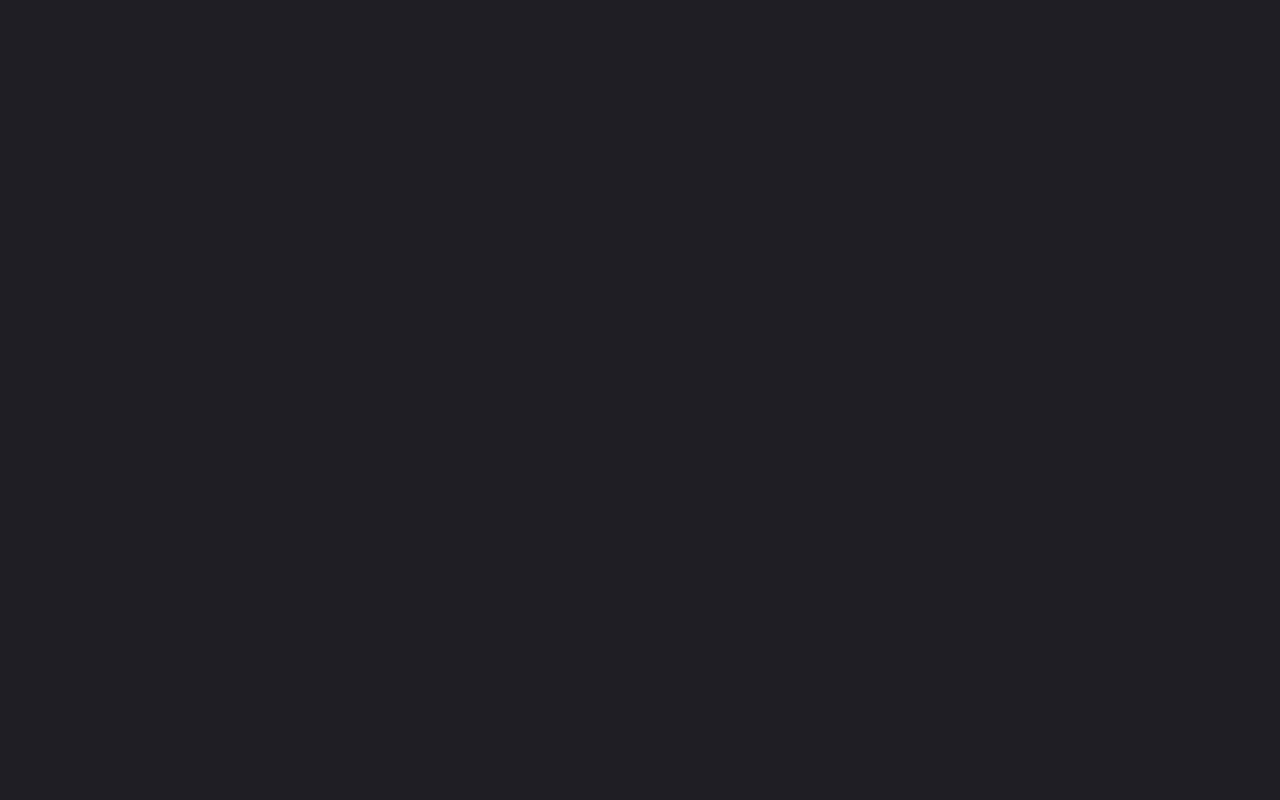
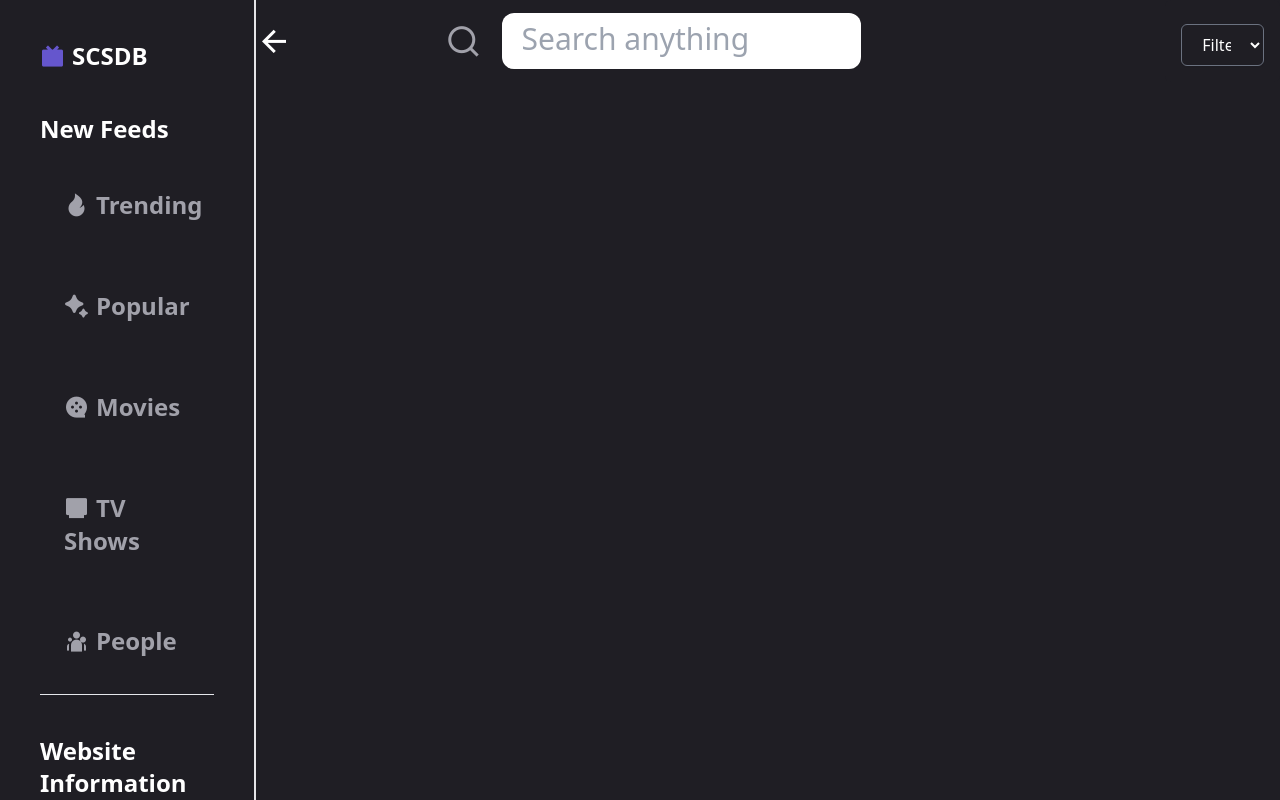
Before and after one commit to siddharthswami23/SCSDB, a React (Vite) app: page /trending in a window 1280 px wide. Before the commit this address had no page. Shown: the top 800 px of the page. Built offline with nearby package versions, Linux system fonts and the light colour scheme.

Commit message:
new feartures

```diff
--- a/src/App.jsx
+++ b/src/App.jsx
@@ -1,12 +1,14 @@
 import React from "react";
 import { Route, Routes } from "react-router-dom";
 import Home from "./Components/Home";
+import Trending from "./Components/Trending";
 
 const App = () => {
   return (
     <div className="w-full min-h-screen bg-[#1F1E24] text-white">
       <Routes>
         <Route path="/" element={<Home />} />
+        <Route path="/trending" element={<Trending />} />
       </Routes>
     </div>
   );
--- a/src/Components/Home.jsx
+++ b/src/Components/Home.jsx
@@ -4,6 +4,7 @@ import TopNav from "./partials/TopNav";
 import axios from "../utils/Axios";
 import Header from "./partials/Header";
 import HorizontalCards from "./partials/HorizontalCards";
+import Loading from "./Loading";
 
 const Home = () => {
   document.title = "SCSDB | HomePage";
@@ -34,15 +35,13 @@ const Home = () => {
     <div className="w-full h-full flex">
       <SideNav />
       <div className="w-[80%] h-full p-3">
-        <TopNav />
+        <TopNav left={19} />
         <Header WallPaper={WallPaper} />
         <HorizontalCards data={data} />
       </div>
     </div>
   ) : (
-    <div className="w-full h-full flex items-center justify-center">
-      <h1 className="text-3xl text-white">Loading...</h1>
-    </div>
+    <Loading />
   );
 };
 
--- /dev/null
+++ b/src/Components/Loading.jsx
@@ -0,0 +1,11 @@
+import React from "react";
+
+const Loading = () => {
+  return (
+    <div className="w-full min-h-screen flex items-center justify-center">
+      <h1 className="text-9xl text-white">Loading...</h1>
+    </div>
+  );
+};
+
+export default Loading;
--- /dev/null
+++ b/src/Components/Trending.jsx
@@ -0,0 +1,33 @@
+import React from "react";
+import SideNav from "./partials/SideNav";
+import TopNav from "./partials/TopNav";
+import DropDown from "./partials/DropDown";
+import { useNavigate } from "react-router-dom";
+
+const Trending = () => {
+  const navigate = useNavigate();
+  return (
+    <div className="w-full h-full flex">
+      <SideNav />
+      <div className="w-[80%]">
+        <div className="w-full flex items-center">
+          <i
+            onClick={() => navigate(-1)}
+            className="ri-arrow-left-line text-4xl  cursor-pointer"
+          ></i>
+          <TopNav left={21} />
+          <DropDown
+            title="Filter"
+            options={[
+              { value: "tv", label: "TV" },
+              { value: "movie", label: "Movie" },
+              { value: "all", label: "All" },
+            ]}
+          />
+        </div>
+      </div>
+    </div>
+  );
+};
+
+export default Trending;
--- a/src/Components/partials/SideNav.jsx
+++ b/src/Components/partials/SideNav.jsx
@@ -10,23 +10,38 @@ const SideNav = () => {
       </h1>
       <nav className="flex flex-col gap-5 text-zinc-400 text-2xl">
         <h1 className="text-white font-bold text-2xl mt-10 nb-5">New Feeds</h1>
-        <Link className="hover:bg-[#6556CD] hover:text-white font-semibold rounded-lg p-6 duration-300">
+        <Link
+          to="/trending"
+          className="hover:bg-[#6556CD] hover:text-white font-semibold rounded-lg p-6 duration-300"
+        >
           <i className="mr-2 ri-fire-fill"></i>
           Trending
         </Link>
-        <Link className="hover:bg-[#6556CD] hover:text-white font-semibold rounded-lg p-6 duration-300">
+        <Link
+          to="/popular"
+          className="hover:bg-[#6556CD] hover:text-white font-semibold rounded-lg p-6 duration-300"
+        >
           <i className="mr-2 ri-bard-fill"></i>
           Popular
         </Link>
-        <Link className="hover:bg-[#6556CD] hover:text-white font-semibold rounded-lg p-6 duration-300">
+        <Link
+          to="/movies"
+          className="hover:bg-[#6556CD] hover:text-white font-semibold rounded-lg p-6 duration-300"
+        >
           <i className="mr-2 ri-movie-2-fill"></i>
           Movies
         </Link>
-        <Link className="hover:bg-[#6556CD] hover:text-white font-semibold rounded-lg p-6 duration-300">
+        <Link
+          to="/shows"
+          className="hover:bg-[#6556CD] hover:text-white font-semibold rounded-lg p-6 duration-300"
+        >
           <i className="mr-2 ri-tv-2-fill"></i>
           TV Shows
         </Link>
-        <Link className="hover:bg-[#6556CD] hover:text-white font-semibold rounded-lg p-6 duration-300">
+        <Link
+          to="/people"
+          className="hover:bg-[#6556CD] hover:text-white font-semibold rounded-lg p-6 duration-300"
+        >
           <i className="mr-2 ri-team-fill"></i>
           People
         </Link>
--- a/src/Components/partials/TopNav.jsx
+++ b/src/Components/partials/TopNav.jsx
@@ -2,12 +2,11 @@ import axios from "../../utils/Axios";
 import React, { useEffect, useState } from "react";
 import { Link } from "react-router-dom";
 
-const TopNav = () => {
-  const [query, setquery] = useState("");
-  const [Searches, setSearches] = useState("");
-  // console.log(query);
+const TopNav = ({ left }) => {
+  const [query, setQuery] = useState("");
+  const [searches, setSearches] = useState([]);
 
-  const GetSearches = async () => {
+  const getSearches = async () => {
     try {
       const response = await axios.get(`search/multi?query=${query}`);
       setSearches(response.data.results);
@@ -17,34 +16,39 @@ const TopNav = () => {
   };
 
   useEffect(() => {
-    GetSearches();
+    if (query) {
+      getSearches();
+    }
   }, [query]);
 
   return (
-    <div className="w-full h-[10vh] relative flex items-center justify-start pl-[15%] ">
+    <div className="w-full h-[10vh] relative flex items-center justify-start pl-[15%]">
       <i className="ri-search-line text-zinc-400 text-4xl cursor-pointer"></i>
       <input
-        onChange={(e) => setquery(e.target.value)}
+        onChange={(e) => setQuery(e.target.value)}
         value={query}
-        className="w-1/2 text-zinc-800 mx-5 px-5 py-2 outline-none text-3xl border-none bg-white rounded-xl"
+        className="w-1/2 text-zinc-800 mx-5 px-5 pt-2 pb-3 outline-none text-3xl border-none bg-white rounded-xl"
         type="text"
-        placeholder="search anything"
+        placeholder="Search anything"
       />
       {query.length > 0 ? (
         <i
-          onClick={() => setquery("")}
+          onClick={() => setQuery("")}
           className="ri-close-fill text-zinc-400 text-4xl cursor-pointer"
         ></i>
       ) : (
         ""
       )}
 
-      <div className="search-box absolute top-[90%] left-[19%] w-[42%] max-h-[50vh] bg-white overflow-y-auto rounded-md">
-        {Searches && Searches.length > 0
-          ? Searches.map((item, index) => (
+      <div
+        className="search-box absolute top-[90%] w-[42%] max-h-[50vh] bg-white overflow-y-auto rounded-md"
+        style={{ left: `${left}%` }}
+      >
+        {searches && searches.length > 0
+          ? searches.map((item, index) => (
               <Link
                 key={index}
-                className=" w-full h-[12vh] bg-zinc-200 flex items-center justify-between border-b-2 border-zinc-100 text-xl p-5 text-zinc-700 font-semibold hover:text-zinc-900 hover:bg-zinc-300"
+                className="w-full h-[12vh] bg-zinc-200 flex items-center justify-between border-b-2 border-zinc-100 text-xl p-5 text-zinc-700 font-semibold hover:text-zinc-900 hover:bg-zinc-300"
               >
                 <img
                   className="w-[10vh] aspect-square object-cover shadow-lg"
```
